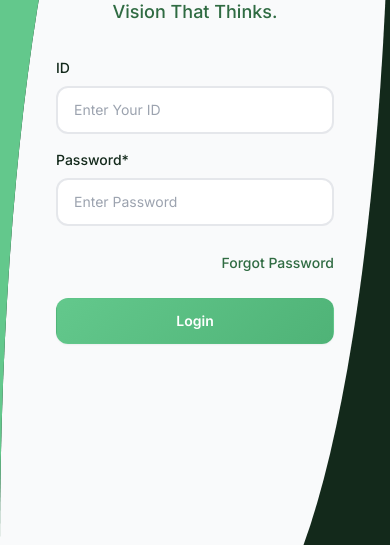
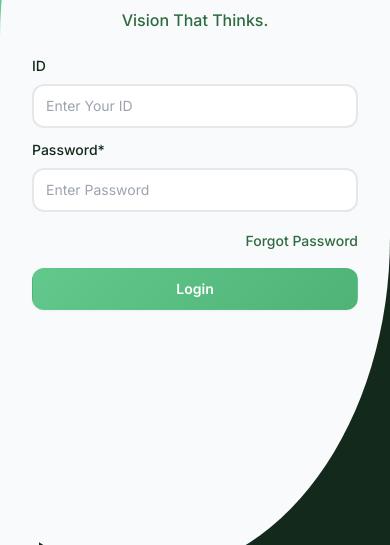
Before and after one commit to kalydoio/kalydo-mock, a plain HTML site: page index.html in a window 390 px wide. Shown: the part 299-844 px from the top of the page. Drawn offline with nearby package versions, Linux system fonts and the light colour scheme.

Commit message:
index page responsive added

```diff
--- a/index.html
+++ b/index.html
@@ -58,6 +58,49 @@
             z-index: 10;
         }
 
+        /* Mobile responsive adjustments */
+        @media (max-width: 768px) {
+            #curved-corner-topleft {
+                width: 80vw;
+                height: 50vh;
+            }
+
+            #curved-corner-bottomright {
+                width: 80vw;
+                height: 50vh;
+                bottom: -50px;
+            }
+
+            #curved-corner-topleft:before {
+                box-shadow: -20vw -20vh 0 0 #63c88c, -40vw -40vh 0 0 #13291b;
+            }
+
+            #curved-corner-bottomright:before {
+                box-shadow: 20vw 20vh 0 0 #13291b;
+            }
+        }
+
+        @media (max-width: 480px) {
+            #curved-corner-topleft {
+                width: 90vw;
+                height: 40vh;
+            }
+
+            #curved-corner-bottomright {
+                width: 90vw;
+                height: 40vh;
+                bottom: -30px;
+            }
+
+            #curved-corner-topleft:before {
+                box-shadow: -15vw -15vh 0 0 #63c88c, -30vw -30vh 0 0 #13291b;
+            }
+
+            #curved-corner-bottomright:before {
+                box-shadow: 15vw 15vh 0 0 #13291b;
+            }
+        }
+
         #curved-corner-topleft:before {
             content: "";
             display: block;
@@ -93,6 +136,23 @@
             position: relative;
             z-index: 20;
             min-height: 100vh;
+            padding: 1rem;
+        }
+
+        /* Mobile responsive login content */
+        @media (max-width: 768px) {
+            .login-content {
+                padding: 2rem 1rem;
+                justify-content: flex-start;
+                padding-top: 4rem;
+            }
+        }
+
+        @media (max-width: 480px) {
+            .login-content {
+                padding: 1.5rem 0.75rem;
+                padding-top: 3rem;
+            }
         }
 
         /* Custom button styles */
@@ -127,6 +187,52 @@
         .link-primary:hover {
             color: #13291b;
         }
+
+        /* Mobile responsive styles */
+        @media (max-width: 768px) {
+            .login-content .w-full.max-w-md {
+                max-width: 100%;
+                padding: 1.5rem;
+            }
+
+            .login-content h1 {
+                font-size: 1.75rem;
+            }
+
+            .login-content p {
+                font-size: 1rem;
+            }
+
+            .input-focus {
+                padding: 0.875rem;
+                font-size: 1rem;
+            }
+
+            .btn-primary {
+                padding: 1rem;
+                font-size: 1rem;
+            }
+        }
+
+        @media (max-width: 480px) {
+            .login-content .w-full.max-w-md {
+                padding: 1rem;
+            }
+
+            .login-content .space-y-8 > :not([hidden]) ~ :not([hidden]) {
+                --tw-space-y-reverse: 0;
+                margin-top: 1.5rem;
+                margin-bottom: 0px;
+            }
+
+            .logo img {
+                height: 3rem;
+            }
+
+            .input-focus {
+                padding: 0.75rem;
+            }
+        }
     </style>
 </head>
 <body class="min-h-screen bg-gray-50">
@@ -135,24 +241,24 @@
     <div id="curved-corner-bottomright"></div>
 
     <!-- Login Content -->
-    <div class="login-content flex items-center justify-center px-6 py-12 lg:px-8">
-        <div class="w-full max-w-md space-y-8 p-8">
+    <div class="login-content flex items-center justify-center px-4 sm:px-6 py-8 sm:py-12 lg:px-8">
+        <div class="w-full max-w-md space-y-6 sm:space-y-8 p-4 sm:p-8">
             <!-- Logo and Welcome Text -->
             <div class="text-center">
                 <!-- Kalydo Logo -->
-                <div class="flex items-center justify-center mb-8">
-                    <img src="logo_dark.png" alt="Kalydo Logo" class="h-16 w-auto">
+                <div class="flex items-center justify-center mb-6 sm:mb-8">
+                    <img src="logo_dark.png" alt="Kalydo Logo" class="h-12 sm:h-16 w-auto">
                 </div>
 
                 <!-- Welcome Message -->
-                <p class="text-primary-focus text-lg font-medium">
+                <p class="text-primary-focus text-base sm:text-lg font-medium">
                     Vision That Thinks.
                 </p>
             </div>
 
             <!-- Login Form -->
-            <form class="mt-8 space-y-6" action="dashboard.html" method="GET">
-                <div class="space-y-4">
+            <form class="mt-6 sm:mt-8 space-y-4 sm:space-y-6" action="dashboard.html" method="GET">
+                <div class="space-y-3 sm:space-y-4">
                     <!-- ID Field -->
                     <div>
                         <label for="id" class="block text-sm font-medium text-primary-dark mb-2">
@@ -163,7 +269,7 @@
                             name="id"
                             type="text"
                             required
-                            class="input-focus w-full px-4 py-3 border-2 border-gray-200 rounded-xl placeholder-gray-400 focus:outline-none focus:ring-2 focus:ring-primary-accent focus:border-primary-accent text-sm bg-white backdrop-blur-sm transition-all duration-200"
+                            class="input-focus w-full px-3 sm:px-4 py-2.5 sm:py-3 border-2 border-gray-200 rounded-xl placeholder-gray-400 focus:outline-none focus:ring-2 focus:ring-primary-accent focus:border-primary-accent text-sm bg-white backdrop-blur-sm transition-all duration-200"
                             placeholder="Enter Your ID"
                         />
                     </div>
@@ -178,7 +284,7 @@
                             name="password"
                             type="password"
                             required
-                            class="input-focus w-full px-4 py-3 border-2 border-gray-200 rounded-xl placeholder-gray-400 focus:outline-none focus:ring-2 focus:ring-primary-accent focus:border-primary-accent text-sm bg-white backdrop-blur-sm transition-all duration-200"
+                            class="input-focus w-full px-3 sm:px-4 py-2.5 sm:py-3 border-2 border-gray-200 rounded-xl placeholder-gray-400 focus:outline-none focus:ring-2 focus:ring-primary-accent focus:border-primary-accent text-sm bg-white backdrop-blur-sm transition-all duration-200"
                             placeholder="Enter Password"
                         />
                     </div>
@@ -195,7 +301,7 @@
                 <div>
                     <button
                         type="submit"
-                        class="btn-primary w-full flex justify-center py-3 px-4 border border-transparent rounded-xl shadow-sm text-sm font-semibold text-white focus:outline-none focus:ring-2 focus:ring-offset-2 focus:ring-primary-accent transition duration-200"
+                        class="btn-primary w-full flex justify-center py-2.5 sm:py-3 px-4 border border-transparent rounded-xl shadow-sm text-sm font-semibold text-white focus:outline-none focus:ring-2 focus:ring-offset-2 focus:ring-primary-accent transition duration-200"
                     >
                         Login
                     </button>
```
